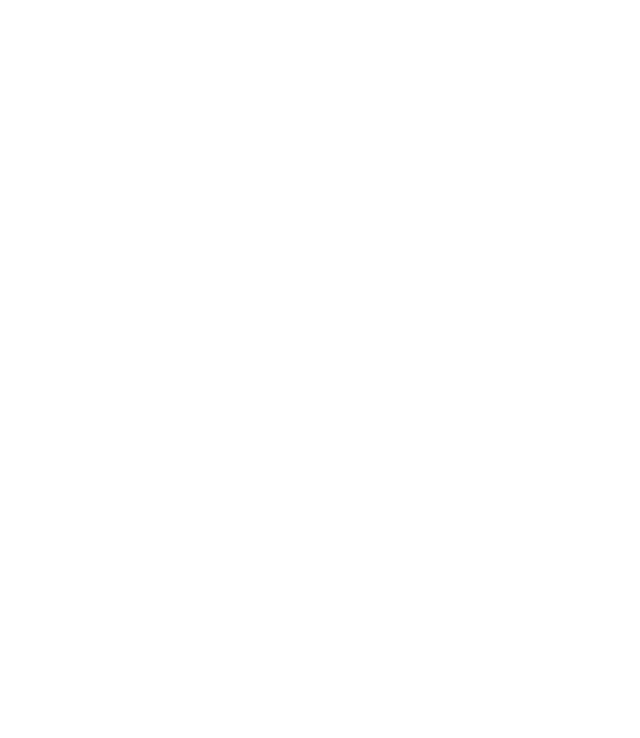
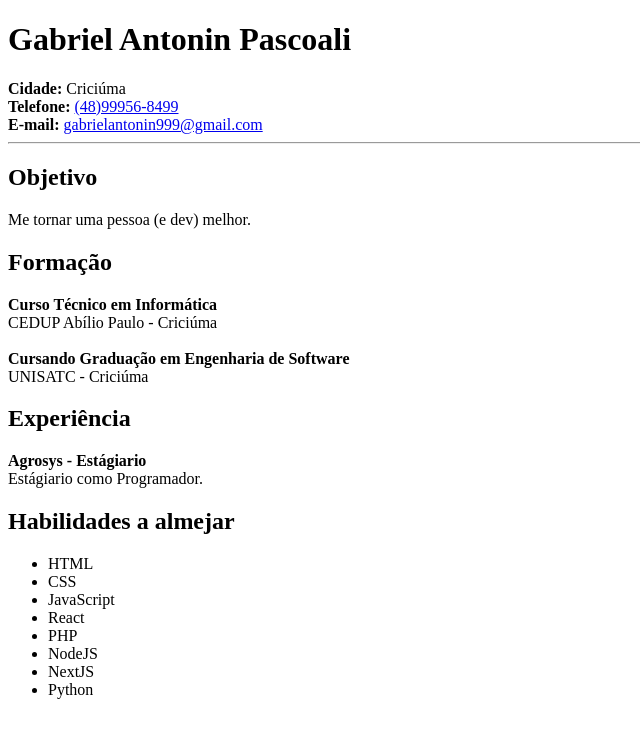
Before and after one commit to lugialo/html-css, a plain HTML site: page projetos/curriculo/index.html in a window 1280 px wide. Shown: the whole page, without its empty margins (0-640 px from the left). Drawn offline with Linux system fonts and the light colour scheme.

Commit message:
Projeto de currículo adicionado

```diff
--- a/projetos/curriculo/index.html
+++ b/projetos/curriculo/index.html
@@ -1,12 +1,50 @@
 <!DOCTYPE html>
 <html lang="pt-br">
-<head>
-    <meta charset="UTF-8">
-    <meta http-equiv="X-UA-Compatible" content="IE=edge">
-    <meta name="viewport" content="width=device-width, initial-scale=1.0">
-    <title>Document</title>
-</head>
-<body>
+  <head>
+    <meta charset="UTF-8" />
+    <meta http-equiv="X-UA-Compatible" content="IE=edge" />
+    <meta name="viewport" content="width=device-width, initial-scale=1.0" />
+    <title>Currículo</title>
+  </head>
+  <body>
+    <h1>Gabriel Antonin Pascoali</h1>
+    <strong>Cidade: </strong>Criciúma
+    <br />
+    <strong>Telefone: </strong> <a href="tel:554899568499">(48)99956-8499</a
+    ><br />
+    <strong>E-mail: </strong>
+    <a href="mailto:gabrielantonin999@gmail.com">gabrielantonin999@gmail.com</a>
+    <hr />
 
-</body>
+    <h2>Objetivo</h2>
+    Me tornar uma pessoa (e dev) melhor.
+
+    <h2>Formação</h2>
+    <strong>Curso Técnico em Informática</strong>
+    <br />
+    CEDUP Abílio Paulo - Criciúma
+    <br />
+    <br />
+    <strong>Cursando Graduação em Engenharia de Software</strong>
+    <br />
+    UNISATC - Criciúma
+
+    <h2>Experiência</h2>
+    <strong>Agrosys - Estágiario</strong>
+    <br />
+    Estágiario como Programador.
+    <br />
+
+    <h2>Habilidades a almejar</h2>
+    <ul>
+      <li>HTML</li>
+      <li>CSS</li>
+      <li>JavaScript</li>
+      <li>React</li>
+      <li>PHP</li>
+      <li>NodeJS</li>
+      <li>NextJS</li>
+      <li>Python</li>
+    </ul>
+  </body>
 </html>
```
Also changed, not shown: projetos/curriculo/imagens/brand.png (added), projetos/curriculo/imagens/png-transparent-microsoft-office-365-pictogram-internet-trainee-text-logo-monochrome-thumbnail.png (added).
